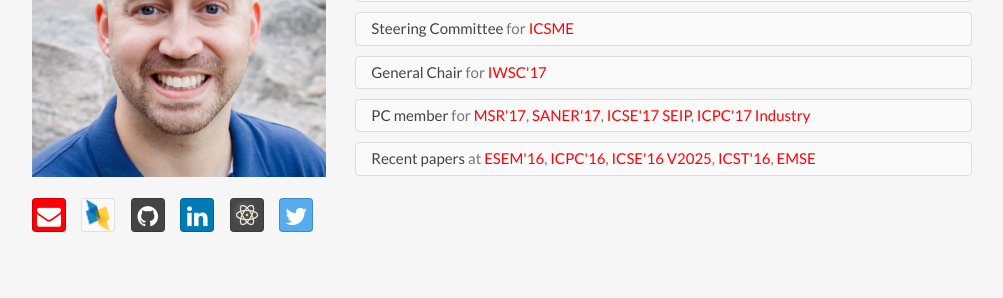
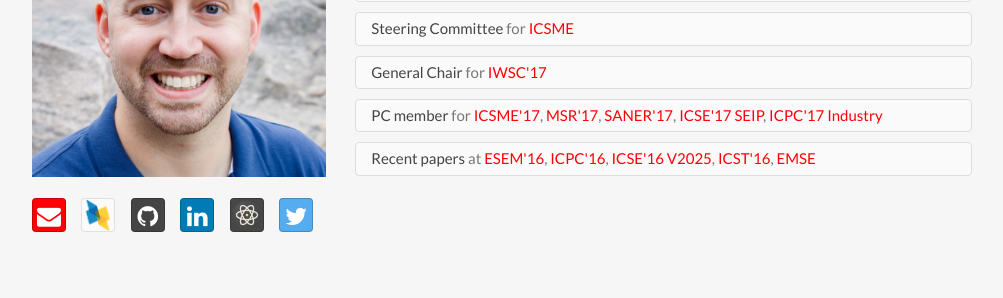
Before and after one commit to nkraft/nkraft.github.io, a Jekyll site: the page built from index.html, in a window 1280 px wide and 900 px high. Shown: the part 208-506 px from the top of the window, without its empty margins (138-1141 px from the left). Built offline with Jekyll 4.4.1, drawn with Linux system fonts in a browser that asks for light colours; nearby versions of some CDN libraries.

Commit message:
Added new PC

```diff
--- a/_includes/header.html
+++ b/_includes/header.html
@@ -65,6 +65,7 @@
                                     <span class="list-group-item-heading">PC member</span>
                                     <span class="list-group-item-text">
                                         for
+                                        <a href="http://icsme2017.github.io/">ICSME'17</a>,
                                         <a href="http://2017.msrconf.org/">MSR'17</a>,
                                         <a href="http://saner.aau.at/">SANER'17</a>,
                                         <a href="http://icse2017.gatech.edu/?q=seip">ICSE'17 SEIP</a>,
```
